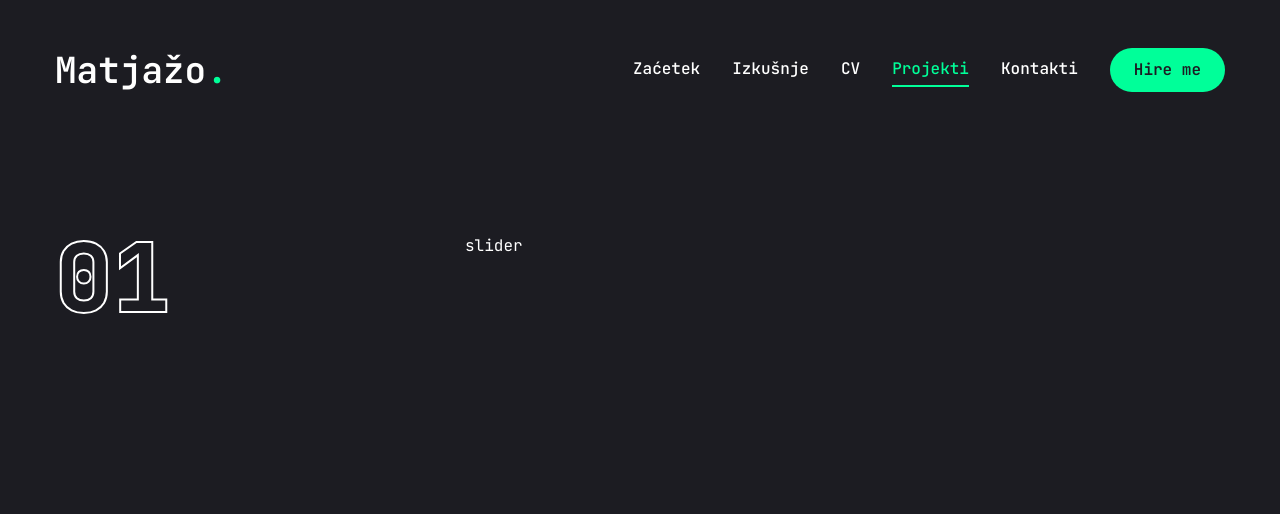
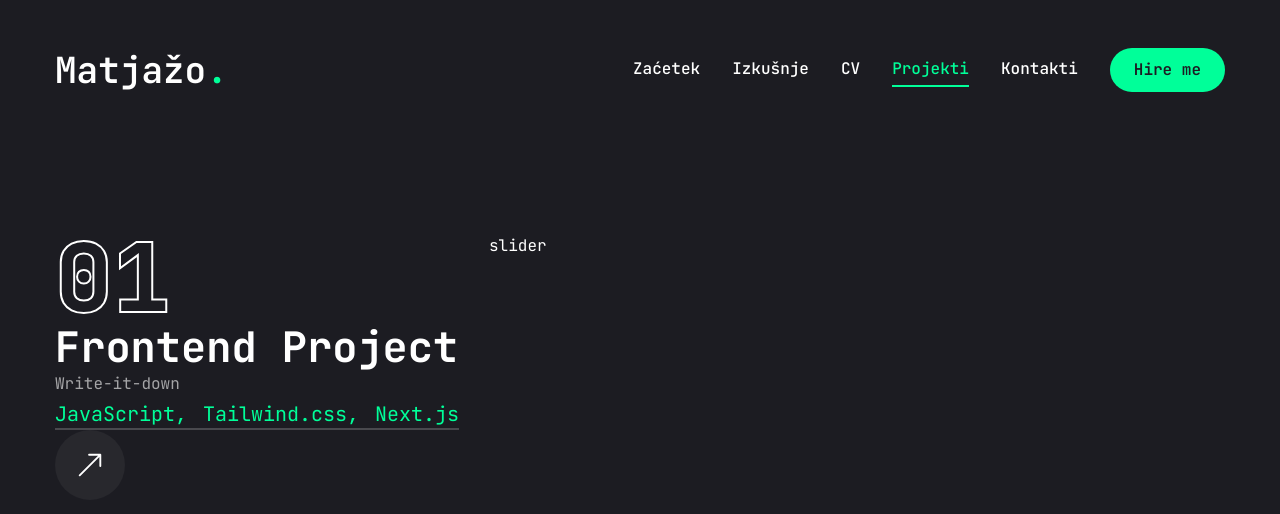
Before and after one commit to matjazo18/matjaz-portfolio, a Next.js app: page /projekti in a window 1280 px wide. Shown: the top 514 px of the page. Built offline with nearby package versions, Linux system fonts and the light colour scheme.

Commit message:
project page almost everything excep the image

```diff
--- a/app/projekti/page.jsx
+++ b/app/projekti/page.jsx
@@ -4,7 +4,7 @@ import { motion } from "framer-motion";
 import React, { useState } from "react";
 import { Swiper, SwiperSlide } from "swiper/react";
 import "swiper/css";
-import { BsArrowRight, BsGithub } from "react-icons/bs";
+import { BsArrowUpRight, BsGithub } from "react-icons/bs";
 import {
   Tooltip,
   TooltipContent,
@@ -23,7 +23,6 @@ const projects = [
     title: "project 1",
     description: "Write-it-down ",
     stack: [
-      { name: "React" },
       { name: "JavaScript" },
       { name: "Tailwind.css" },
       { name: "Next.js" },
@@ -38,7 +37,7 @@ const projects = [
     title: "project 1",
     description: "Instructions page",
     stack: [
-      { name: "React" },
+      { name: "Next.js" },
       { name: "JavaScript" },
       { name: "Tailwind.css" },
     ],
@@ -52,7 +51,7 @@ const projects = [
     title: "project 1",
     description: "Instructions page ",
     stack: [
-      { name: "React" },
+      { name: "Next.js" },
       { name: "JavaScript" },
       { name: "Tailwind.css" },
     ],
@@ -61,6 +60,7 @@ const projects = [
     github: "",
   },
 ];
+const moveToNext = () => {};
 
 const Projekti = () => {
   const [project, setProject] = useState(projects[0]);
@@ -77,6 +77,37 @@ const Projekti = () => {
               <div className="text-8xl leading-none font-extrabold  outline-text">
                 {project.num}{" "}
               </div>
+              <h2 className="text-[42px] font-bold leading-none text-white group-hover:text-accent transition-all duration-5000 capitalize">
+                {project.category} project
+              </h2>
+              <p className="text-white/60">{project.description}</p>
+              {
+                <ul className="flex gap-4 ">
+                  {project.stack.map((item, index) => {
+                    return (
+                      <li key={index} className="text-xl text-accent">
+                        {item.name}
+                        {index !== project.stack.length - 1 && ","}
+                      </li>
+                    );
+                  })}
+                </ul>
+              }
+              <div className="border border-white/20"></div>
+              <div>
+                <Link href={project.live}>
+                  <TooltipProvider delayDuration={100}>
+                    <Tooltip>
+                      <TooltipTrigger className="w-[70px] h-[70px] rounded-full bg-white/5 flex justify-center items-center group">
+                        <BsArrowUpRight className="text-white text-3xl group-hover:text-accent" />
+                      </TooltipTrigger>
+                      <TooltipContent>
+                        <p className="capitalize">Live projects</p>
+                      </TooltipContent>
+                    </Tooltip>
+                  </TooltipProvider>
+                </Link>
+              </div>
             </div>
           </div>
           <div className="w-full">slider</div>
```
